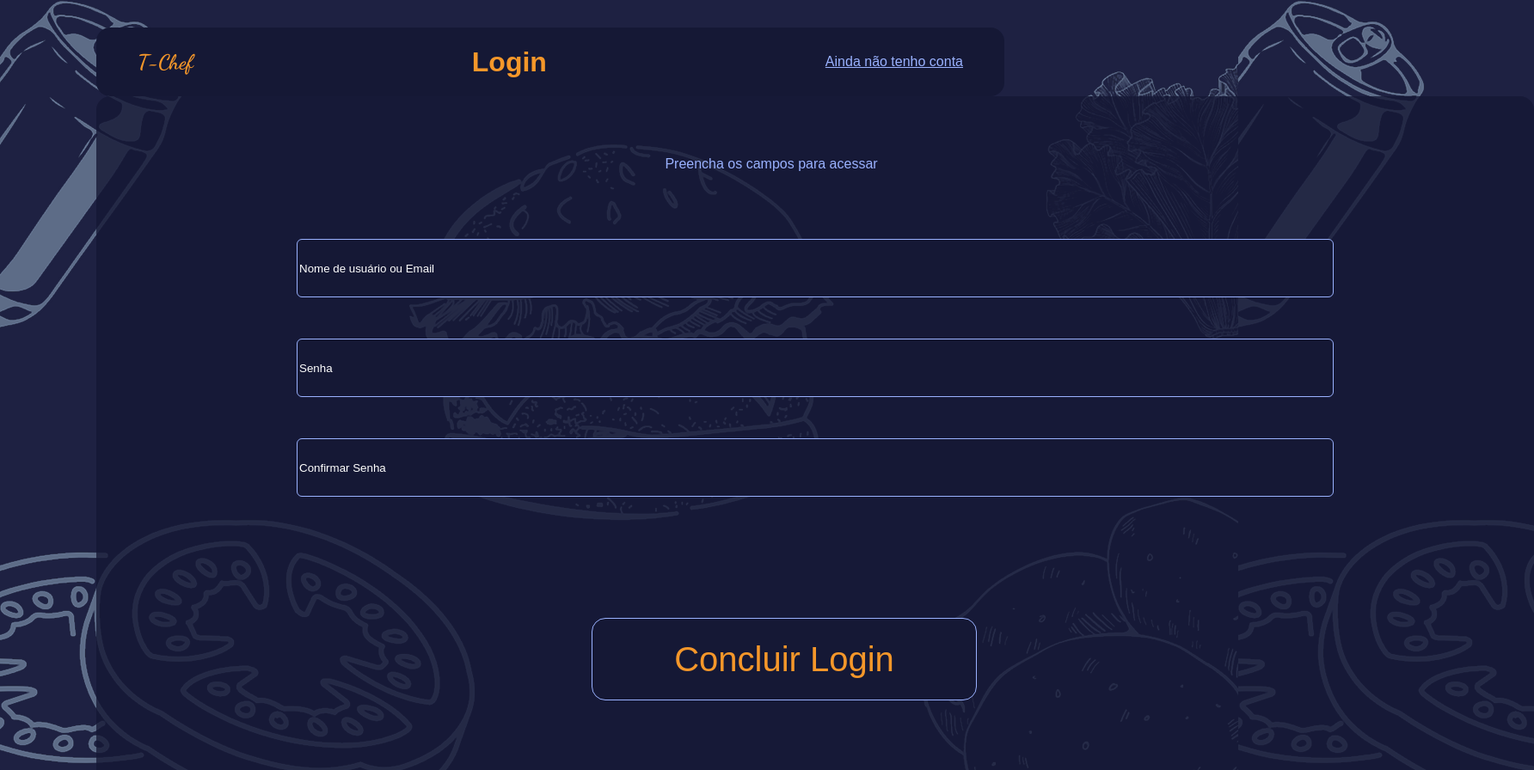
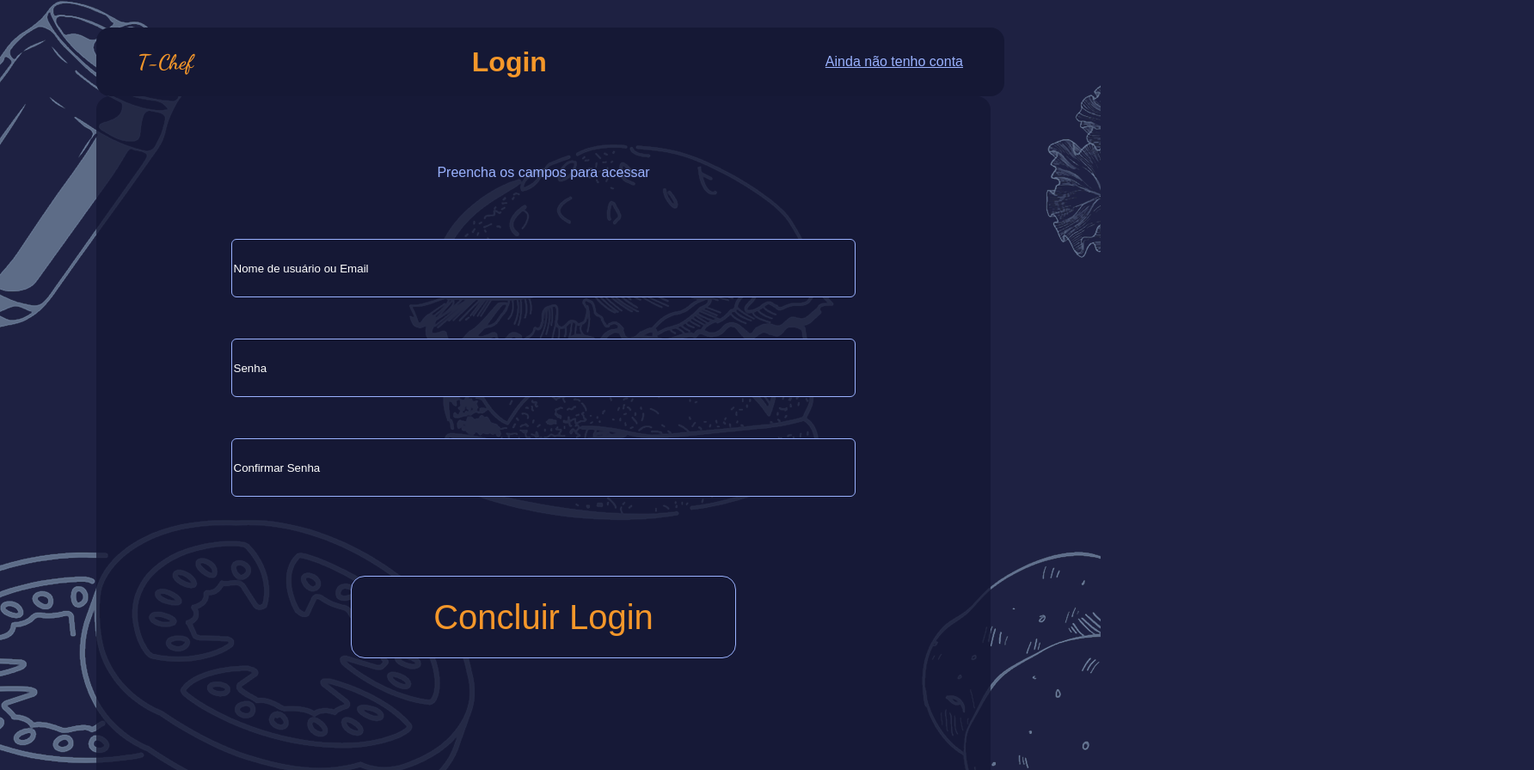
Before and after one commit to sofia123493/pag_login_cliente, a plain HTML site: page index.html in a window 1280 px wide. Shown: the top 896 px of the page at 86% size, 1784 px wide, since content can reach past the window. Drawn offline with Linux system fonts and the light colour scheme; a web font is replaced by a local one.

Commit message:
Update style.css

```diff
--- a/style.css
+++ b/style.css
@@ -1,5 +1,7 @@
 @import url('https://fonts.googleapis.com/css2?family=Dancing+Script:wght@400..700&display=swap');
 @import url('https://fonts.googleapis.com/css2?family=Dancing+Script:wght@400..700&family=Days+One&display=swap');
+
+
 
 *{
     margin: 0;
@@ -36,17 +38,18 @@ background-image: url(comidas\ de\ fundo.png);
 height: 100vh;
 
 }
+
 .container{
     background-color: rgba(21,24, 53, 0.79);
     color: white;
     height: 50rem;
-    width: 104.5rem;
+    width: 65rem;
     justify-content: center;
     align-items: center;
-
+    text-align: center;
+    margin: 7rem;
     border-radius: 16px;
     padding-top: 5rem;
-    margin: 7rem;
     margin-top: 0rem;
 
 }
@@ -60,11 +63,7 @@ p{
     color: #9AB2FF;
     margin-bottom: 2rem;
 
-    position: relative;
-    left: -51px;
-    top: -10px;
-    transition: none;
-    cursor: move;
+
 }
 
 button{
@@ -77,13 +76,8 @@ button{
     font-size: 40px;
     font: bold;
     font-family: "Days One", sans-serif;
+    margin-top: 5rem;
 
-
-    position: relative;
-    left: 576px;
-    top: 129px;
-    transition: none;
-    cursor: move;
 }
 
 button:hover{
@@ -94,7 +88,7 @@ input{
     display: block;
     margin-bottom: 3rem;
     height: 4rem;
-    width: 75rem;
+    width: 45rem;
     justify-content: center;
     align-items: center;
     background-color: #151835;
@@ -108,18 +102,23 @@ input{
 }
 .a{
     position: relative;
-    left: 233px;
+    left: 156.5px;
     top: 36px;
 }
 
 .b{
     position: relative;
-    left: 233px;
+    left: 156.5px;
     top: 36px;
 }
 
 .c{
     position: relative;
-    left: 233px;
+    left: 156.5px;
     top: 36px;
 }
+.d{
+    position: relative;
+    left: 156.5px;
+    top: 36px;
+}
```
